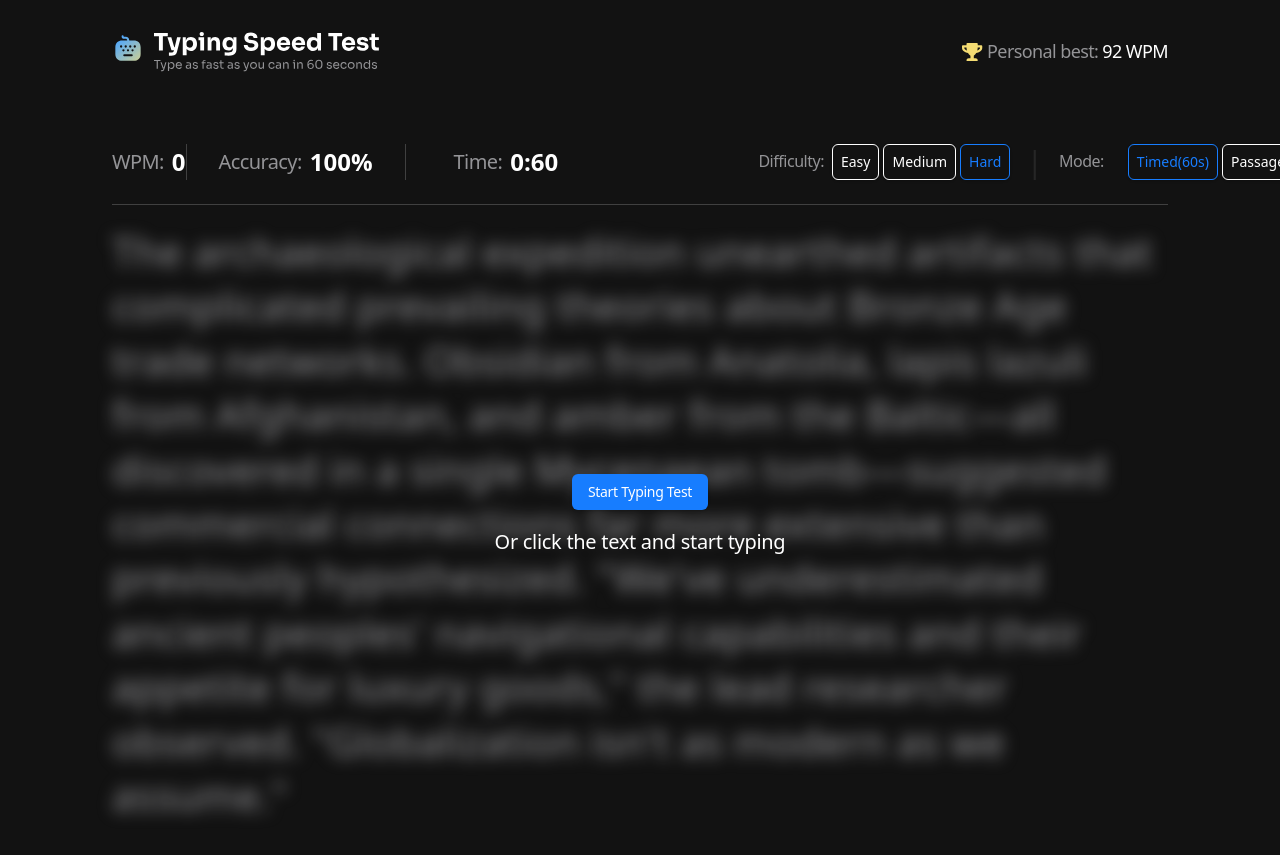
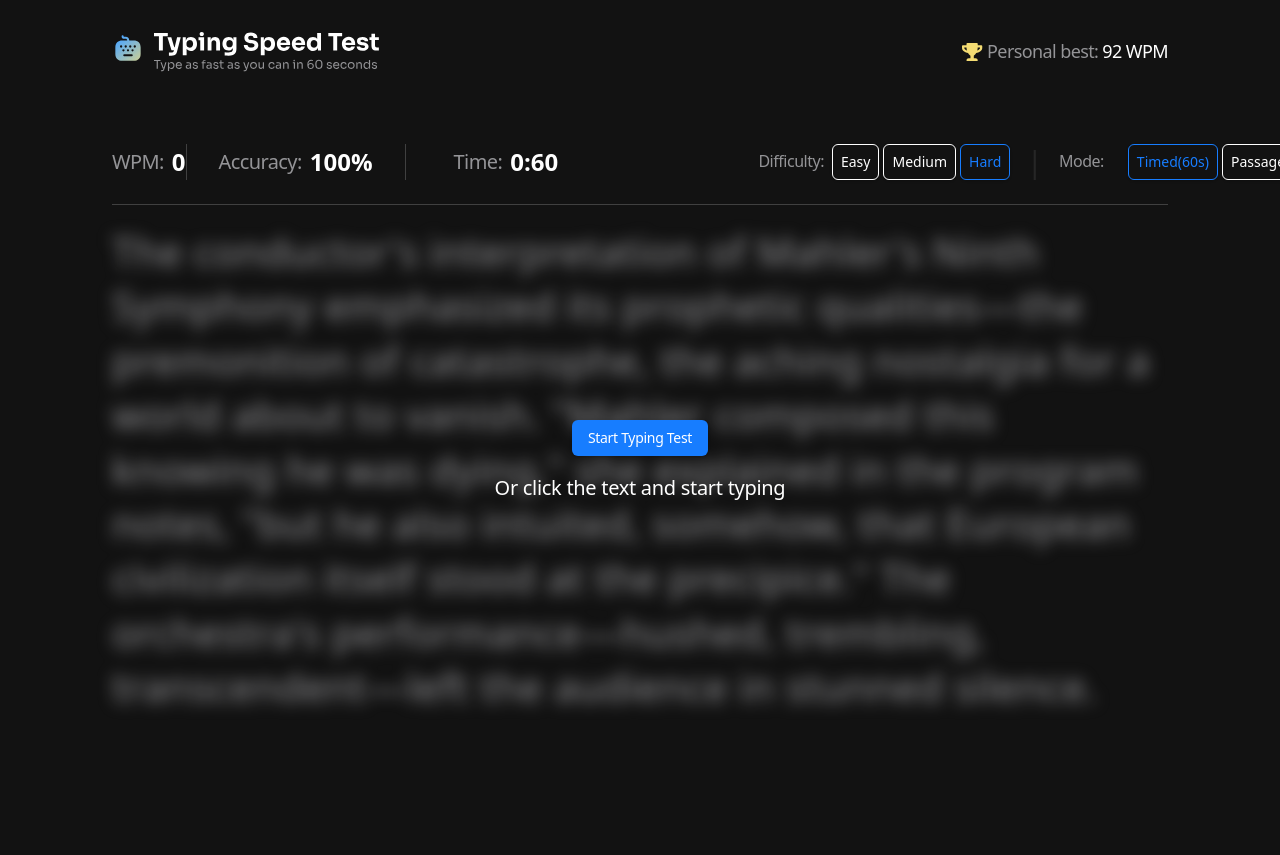
Before and after one commit to JoleneKearse/typing-speed-test, a React (Vite) app: page / in a window 1280 px wide. After the commit the page ends 800 px from the top, so only its background shows below. Built offline with nearby package versions, Linux system fonts and the light colour scheme.

Commit message:
chore: fix some types and rename one file and change typing passage

```diff
--- a/src/App.tsx
+++ b/src/App.tsx
@@ -2,19 +2,20 @@ import { SettingsProvider } from "./context/SettingsContext";
 
 import Header from "./components/Header";
 import InfoBlock from "./components/InfoBlock";
-import TypingTestArea from "./components/TypingTestArea";
+import TypingTestBlock from "./components/TypingTestBlock";
 
 function App() {
   // TODO: Use for extension challenge to keep track of typing speeds on various devices
-  // console.log("Width:", window.innerWidth);
-  // console.log("Height:", window.innerHeight);
+  console.log("Width:", window.innerWidth);
+  console.log("Height:", window.innerHeight);
+
   return (
     <div className="flex flex-col gap-6 p-200 mx-auto lg:px-1400 lg:py-400">
       <SettingsProvider>
         <Header />
         <InfoBlock />
         <main className="border-t border-neutral-700">
-          <TypingTestArea />
+          <TypingTestBlock />
         </main>
       </SettingsProvider>
     </div>
--- a/src/components/SettingsLargeScreens.tsx
+++ b/src/components/SettingsLargeScreens.tsx
@@ -1,13 +1,11 @@
 import { useSettings } from "@/hooks/useSettings";
-
 
 import { ToggleGroup, ToggleGroupItem } from "./ui/toggle-group";
 
 const SettingsLargeScreens = () => {
-  const { difficulty, mode, setDifficulty, setMode } =
-    useSettings();
+  const { difficulty, mode, setDifficulty, setMode } = useSettings();
 
-    console.log(difficulty, mode);
+  console.log(difficulty, mode);
 
   return (
     <section className="flex gap-16 lg:gap-4 items-center text-neutral-100">
@@ -23,21 +21,21 @@ const SettingsLargeScreens = () => {
           variant="outline"
         >
           <ToggleGroupItem
-            value="Easy"
+            value="easy"
             aria-label="Easy"
             className="data-[state=on]:text-blue-500 hover:text-blue-500 focus:outline-2 focus:outline-blue-500 focus:text-neutral-100"
           >
             Easy
           </ToggleGroupItem>
           <ToggleGroupItem
-            value="Medium"
+            value="medium"
             aria-label="Medium"
             className="data-[state=on]:text-blue-500 hover:text-blue-500 focus:outline-2 focus:outline-blue-500 focus:text-neutral-100"
           >
             Medium
           </ToggleGroupItem>
           <ToggleGroupItem
-            value="Hard"
+            value="hard"
             aria-label="Hard"
             className="data-[state=on]:text-blue-500 hover:text-blue-500 focus:outline-2 focus:outline-blue-500 focus:text-neutral-100"
           >
--- a/src/components/SettingsMobile.tsx
+++ b/src/components/SettingsMobile.tsx
@@ -1,20 +1,21 @@
-import { useContext } from "react";
+// import { useContext } from "react";
 
-import { SettingsContext } from "../context/SettingsContext";
+// import { SettingsContext } from "../context/SettingsContext";
 
 import OptionDropdown from "./OptionDropdown";
 
 const SettingsMobile = () => {
-  const { difficulty, mode, setDifficulty, setMode } = useContext(SettingsContext);
+  // const { difficulty, mode, setDifficulty, setMode } =
+  //   useContext(SettingsContext);
 
   return (
     <section className="flex justify-center gap-8">
       <OptionDropdown
         label="Hard"
         options={[
-          { value: "Easy", label: "Easy" },
-          { value: "Medium", label: "Medium" },
-          { value: "Hard", label: "Hard" },
+          { value: "easy", label: "Easy" },
+          { value: "medium", label: "Medium" },
+          { value: "hard", label: "Hard" },
         ]}
       />
       <OptionDropdown
--- a/src/components/TypingTestArea.tsx
+++ b/src/components/TypingTestBlock.tsx
@@ -1,8 +1,16 @@
-import passages from "..//../data.json";
+// import { useEffect } from "react";
+
+import { getRandomPassage } from "@/lib/utils";
+import passages from "../../data.json";
+
+import { useSettings } from "@/hooks/useSettings";
 
 import { Button } from "./ui/button";
 
-const TypingTestArea = () => {// 0-9
+const TypingTestBlock = () => {
+  const { difficulty } = useSettings();
+  const shownPassage = passages[difficulty][getRandomPassage(difficulty)].text;
+
   const handleClick = () => {
     const testingArea = document.getElementById(
       "testingArea"
@@ -16,6 +24,10 @@ const TypingTestArea = () => {// 0-9
     }
   };
 
+  // useEffect(() => {
+  //   shownPassage = passages[difficulty][getRandomPassage(difficulty)].text;
+  // }, [difficulty]);
+
   return (
     <article
       className="relative flex flex-col justify-center items-center text-preset-3-semibold"
@@ -26,7 +38,7 @@ const TypingTestArea = () => {// 0-9
         className="text-preset-regular-mobile md:text-preset-regular text-neutral-400 pt-250 blur-sm"
         id="testingArea"
       >
-        {passages.hard[9].text}
+        {shownPassage}
       </p>
       {/* TODO: Move to TypingTestAreaOverlay once state is set up. */}
       <section
@@ -45,4 +57,4 @@ const TypingTestArea = () => {// 0-9
   );
 };
 
-export default TypingTestArea;
+export default TypingTestBlock;
--- a/src/context/SettingsContext.tsx
+++ b/src/context/SettingsContext.tsx
@@ -7,7 +7,7 @@ import type { SettingsContextType, Difficulty, Mode } from "../types/types";
 export const SettingsContext = createContext<SettingsContextType | null>(null);
 
 export const SettingsProvider = ({ children }: { children: ReactNode }) => {
-  const [difficulty, setDifficulty] = useState<Difficulty>("Hard");
+  const [difficulty, setDifficulty] = useState<Difficulty>("hard");
 
   const [mode, setMode] = useState<Mode>("Timed(60s)");
 
--- a/src/lib/utils.ts
+++ b/src/lib/utils.ts
@@ -3,12 +3,14 @@ import { twMerge } from "tailwind-merge";
 
 import passages from "../../data.json";
 
+import type { Difficulty } from "@/types/types";
+
 export function cn(...inputs: ClassValue[]) {
   return twMerge(clsx(inputs));
 }
 
-export function getRandomPassage(difficulty: "easy" | "medium" | "hard") {
+export function getRandomPassage(difficulty: Difficulty): number {
   const passageArray = passages[difficulty];
   const randomIndex = Math.floor(Math.random() < 0.5 ? Math.random() * passageArray.length : (Math.random() * passageArray.length) - 1);
-  return passageArray[randomIndex];
+  return randomIndex;
 }
--- a/src/types/types.ts
+++ b/src/types/types.ts
@@ -1,8 +1,6 @@
-export const DIFFICULTY_LEVELS = ["Easy", "Medium", "Hard"] as const;
-export type Difficulty = (typeof DIFFICULTY_LEVELS)[number];
+export type Difficulty = "easy" | "medium" | "hard";;
 
-export const MODES = ["Timed(60s)", "Passage"] as const;
-export type Mode = typeof MODES[number];
+export type Mode = "Timed(15s)" | "Timed(30s)" | "Timed(60s)" | "Passage";
 
 export type SettingsContextType = {
   difficulty: Difficulty;
```
